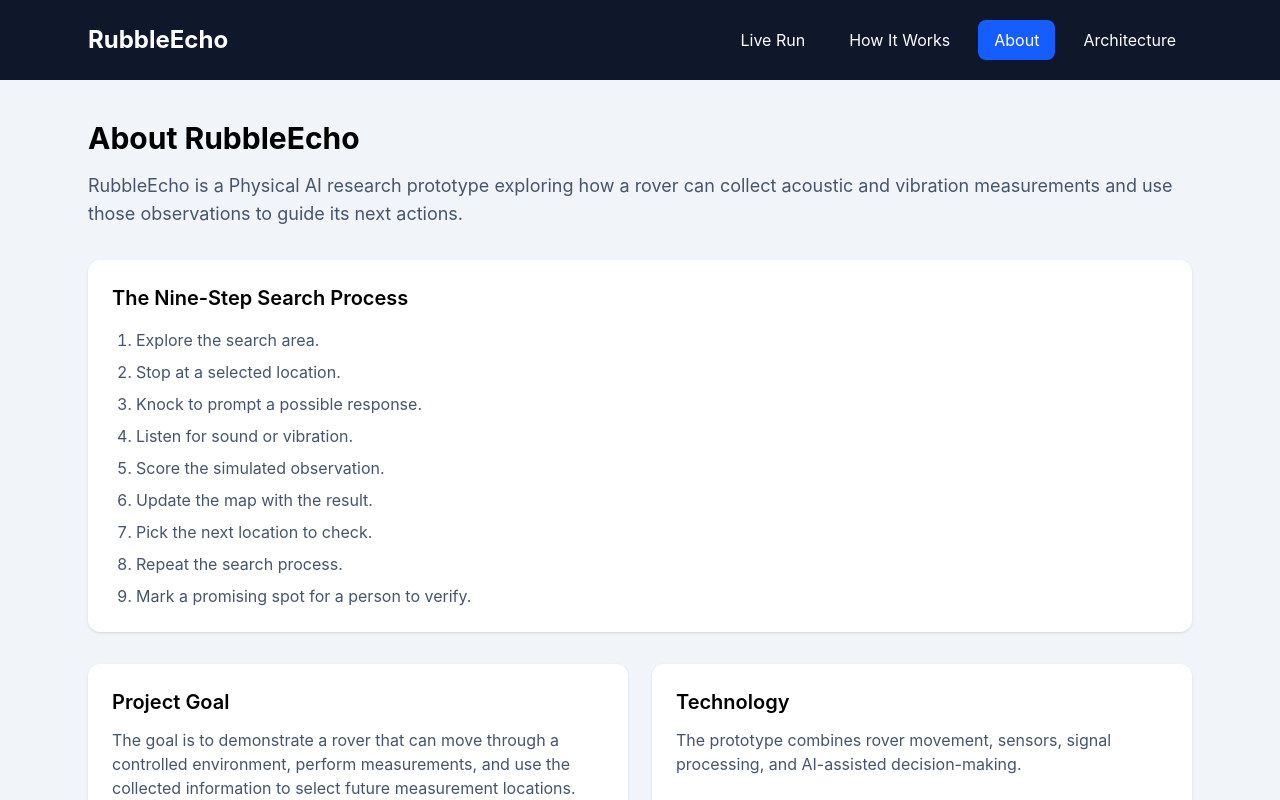
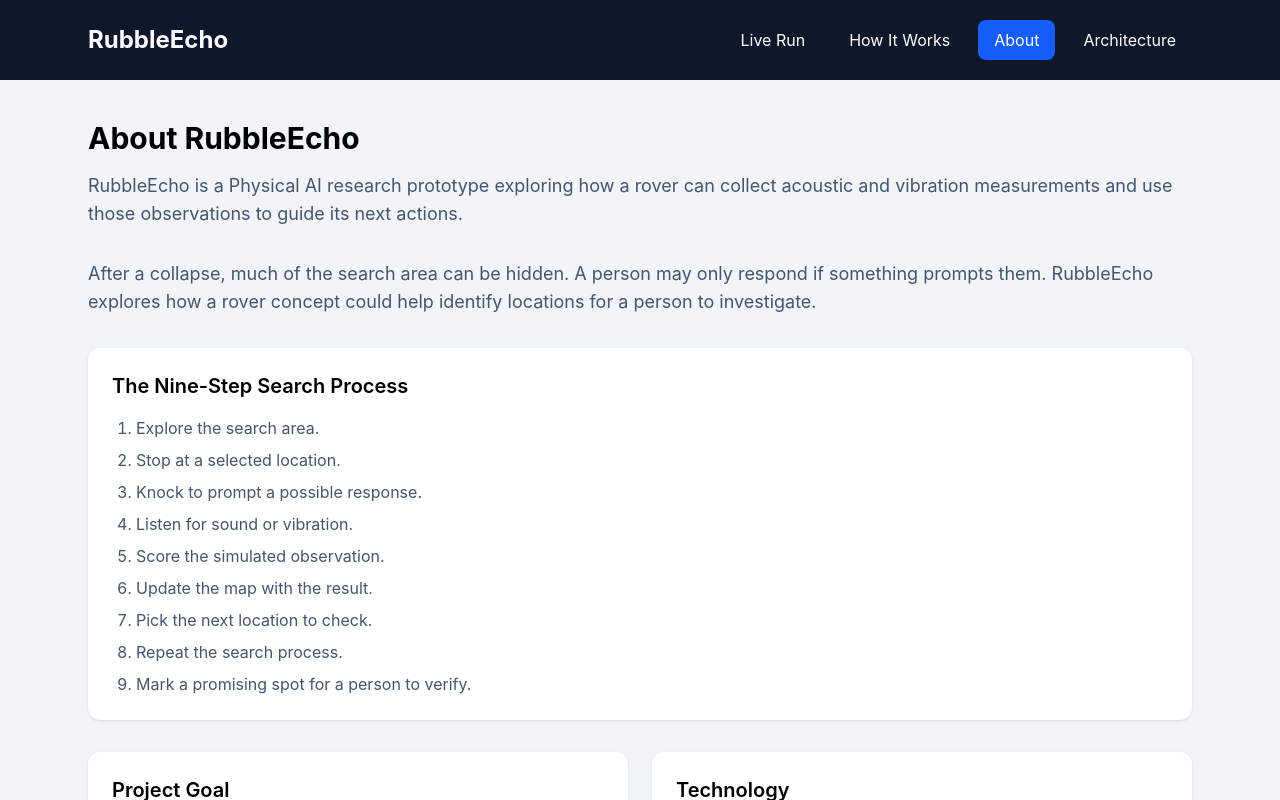
Before and after one commit to CFmsu/RubbleEcho-Dashboard, a React (Vite) app in the folder frontend/: page / in a window 1280 px wide. Both pictures are taken after a click on the button "About". Shown: the top 800 px of the page. Built offline with nearby package versions, Linux system fonts and the light colour scheme; no server answers.

Commit message:
Complete About page explanation

```diff
--- a/frontend/src/components/About.tsx
+++ b/frontend/src/components/About.tsx
@@ -11,6 +11,12 @@ function About() {
         exploring how a rover can collect acoustic and
         vibration measurements and use those observations
         to guide its next actions.
+      </p>
+      <p className="mb-8 text-lg text-slate-600">
+        After a collapse, much of the search area can be hidden.
+        A person may only respond if something prompts them.
+        RubbleEcho explores how a rover concept could help identify
+        locations for a person to investigate.
       </p>
       <div className="mb-8 rounded-xl bg-white p-6 shadow-sm">
         <h3 className="mb-4 text-xl font-semibold">
```
